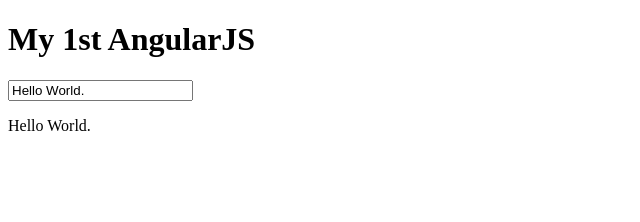
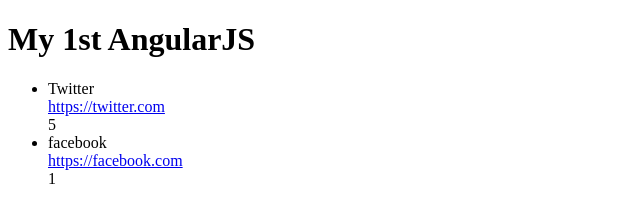
Before and after one commit to b3540/code2014-angularjs, a plain HTML site: page index.html in a window 1280 px wide. Shown: the whole page, without its empty margins (0-640 px from the left). Drawn offline with Linux system fonts and the light colour scheme.

Commit message:
Step 3 - ng-repeat

```diff
--- a/app.js
+++ b/app.js
@@ -1,3 +1,6 @@
 function greetingController($scope) {
-    $scope.greeting = { text: "Hello World." };
+    $scope.bookmarks = [
+        { Title: "Twitter", URL: "https://twitter.com", Rating: 5 },
+        { Title: "facebook", URL: "https://facebook.com", Rating: 1 }
+    ];
 }
--- a/index.html
+++ b/index.html
@@ -6,9 +6,17 @@
 <body ng-app ng-controller="greetingController">
     <h1>My 1st AngularJS</h1>
 
-    <p><input type="text" ng-model="greeting.text" /></p>
-
-    <p>{{greeting.text}}</p>
+    <ul>
+        <li ng-repeat="bookmark in bookmarks">
+            <div>{{bookmark.Title}}</div>
+            <div>
+                <a ng-href="{{bookmark.URL}}" target="_blank">
+                    {{bookmark.URL}}
+                </a>
+            </div>
+            <div>{{bookmark.Rating}}</div>
+        </li>
+    </ul>
 
     <script src="scripts/angular.js"></script>
     <script src="app.js"></script>
```
